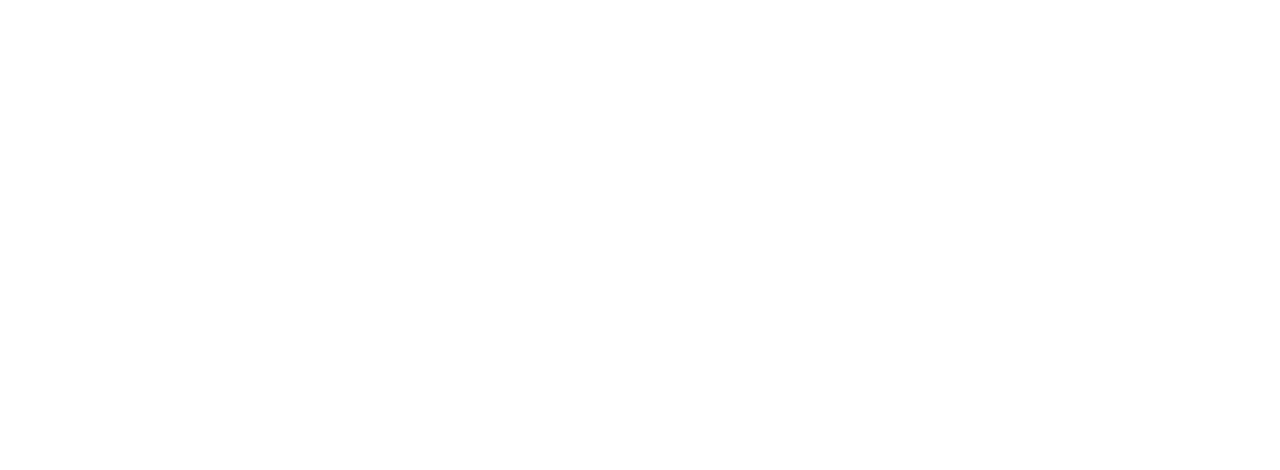
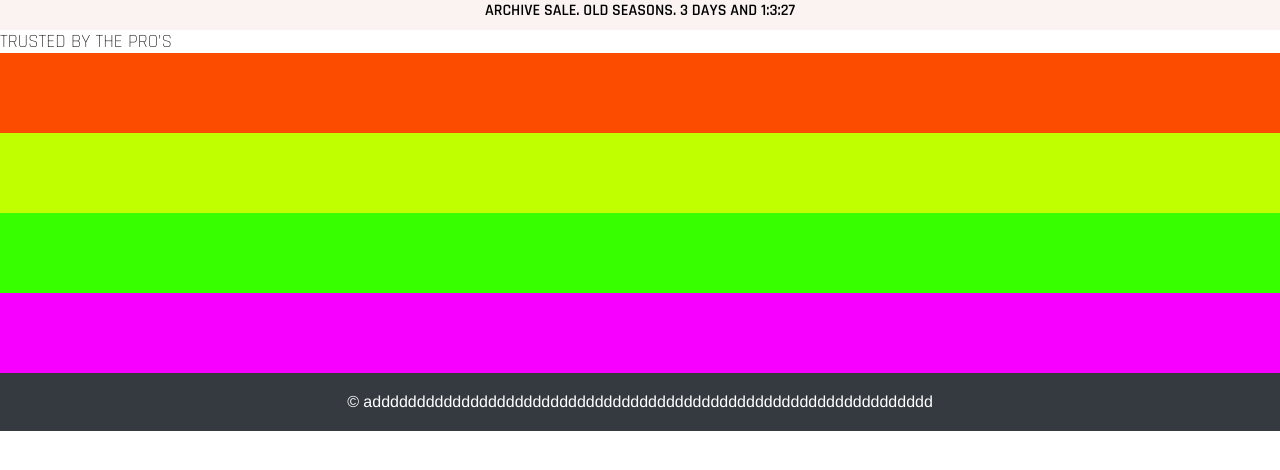
Before and after one commit to CarlosCubas96/CarlosPortafolio, a plain HTML site: page Portafolio/index.html in a window 1280 px wide. Drawn offline with Linux system fonts and the light colour scheme.

Commit message:
Commit | Realizando esqueleto de la web

```diff
--- /dev/null
+++ b/Portafolio/css/styles.css
@@ -0,0 +1,86 @@
+/* Configuración general */
+* {
+  margin: 0;
+  padding: 0;
+  box-sizing: border-box;
+}
+
+h1 {
+  font-family: "Bebas Neue", sans-serif;
+  font-weight: 400;
+  font-style: normal;
+}
+
+h3 {
+  font-family: "Rajdhani", sans-serif;
+  font-weight: 300;
+  font-style: normal;
+}
+
+h4 {
+  font-family: "Rajdhani", sans-serif;
+  font-weight: 600;
+  font-style: normal;
+}
+
+body {
+  font-family: "Helvetica", "Fabric Sans", sans-serif;
+  display: grid;
+  grid-template-columns: 1fr;
+  grid-template-rows: auto;
+  grid-template-areas:
+    "announcement-bar"
+    "header"
+    "projects"
+    "categories"
+    "about"
+    "contact"
+    "footer";
+}
+
+.announcement-bar {
+  grid-area: announcement-bar;
+  width: 100%;
+  height: 30px;
+  background-color: #faf3f2;
+  text-align: center;
+}
+
+announcement-bar header {
+  grid-area: header;
+  padding: 20px;
+  background-color: #007af5;
+  text-align: center;
+}
+
+#projects {
+  grid-area: projects;
+  padding: 40px 20px;
+  background-color: #fc4c00;
+}
+
+#categories {
+  grid-area: categories;
+  padding: 40px 20px;
+  background-color: #bfff00;
+}
+
+#about {
+  grid-area: about;
+  padding: 40px 20px;
+  background-color: #37ff00;
+}
+
+#contact {
+  grid-area: contact;
+  padding: 40px 20px;
+  background-color: #f700ff;
+}
+
+footer {
+  grid-area: footer;
+  padding: 20px;
+  background-color: #343a40;
+  color: white;
+  text-align: center;
+}
--- a/Portafolio/index.html
+++ b/Portafolio/index.html
@@ -1,14 +1,63 @@
 <!DOCTYPE html>
-<html lang="en">
+<html lang="es">
+  <head>
+    <meta charset="UTF-8" />
+    <meta name="viewport" content="width=device-width, initial-scale=1.0" />
+    <title>Carlos Cubas Lorca</title>
+    <link rel="stylesheet" href="css/styles.css" />
+    <link
+      rel="icon"
+      href="assets/icons/favicons/favicon.ico"
+      type="image/x-icon"
+    />
 
-<head>
-    <meta charset="UTF-8">
-    <meta name="viewport" content="width=device-width, initial-scale=1.0">
-    <title>Document</title>
-</head>
+    <link rel="preconnect" href="https://fonts.googleapis.com" />
+    <link rel="preconnect" href="https://fonts.gstatic.com" crossorigin />
+    <link
+      href="https://fonts.googleapis.com/css2?family=Bebas+Neue&display=swap"
+      rel="stylesheet"
+    />
 
-<body>
+    <link
+      href="https://fonts.googleapis.com/css2?family=Bebas+Neue&family=Rajdhani:wght@300;400;500;600;700&display=swap"
+      rel="stylesheet"
+    />
+  </head>
+  <body>
+    <aside class="announcement-bar">
+      <h4>ARCHIVE SALE. OLD SEASONS. 3 DAYS AND 1:3:27</h4>
+    </aside>
 
-</body>
+    <header>
+      <div class="banner">
+        <h3>TRUSTED BY THE PRO'S</h3>
+      </div>
+    </header>
 
+    <section id="projects" class="projects">
+      <div class="project-grid">
+        <article class="project-card"></article>
+
+        <article class="project-card"></article>
+      </div>
+    </section>
+
+    <section id="categories" class="categories">
+      <div class="category-grid">
+        <article class="category-card"></article>
+
+        <article class="category-card"></article>
+      </div>
+    </section>
+
+    <section id="about" class="about">
+      <div class="about-content"></div>
+    </section>
+
+    <section id="contact" class="contact"></section>
+
+    <footer>
+      <p>&copy; addddddddddddddddddddddddddddddddddddddddddddddddddddddddddddddd</p>
+    </footer>
+  </body>
 </html>
```
Also changed, not shown: Portafolio/assets/icons/favicon-ccl.png (added), Portafolio/assets/icons/favicons/android-chrome-192x192.png (added), Portafolio/assets/icons/favicons/android-chrome-512x512.png (added), Portafolio/assets/icons/favicons/apple-touch-icon.png (added), Portafolio/assets/icons/favicons/favicon-16x16.png (added), Portafolio/assets/icons/favicons/favicon-32x32.png (added), Portafolio/assets/icons/favicons/favicon.ico (added), Portafolio/assets/icons/favicons/site.webmanifest (added).
